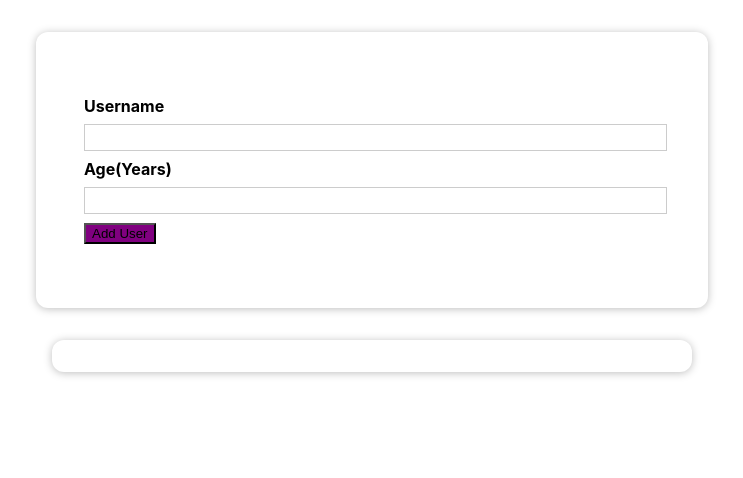
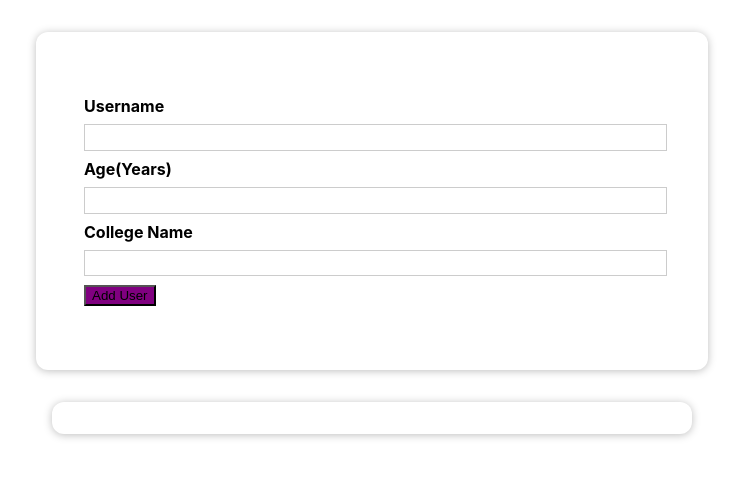
Before and after one commit to SigmaArun/Webtask, a React (Create React App) app: page / in a window 1280 px wide. Shown: the top 478 px of the page, without its empty margins (268-1011 px from the left). Built offline with nearby package versions, Linux system fonts and the light colour scheme.

Commit message:
REact First Project second Push adding one more field

```diff
--- a/src/FirstReactProject/App.js
+++ b/src/FirstReactProject/App.js
@@ -5,9 +5,9 @@ import UsersList from "./UsersList";
 const App=()=>{
    const[usersList,setUsersList]= useState([])
 
-   const addUserHandler=(uName,uAge)=>{
+   const addUserHandler=(uName,uAge,uCollege)=>{
         setUsersList((prevUserList)=>{
-            return [...prevUserList,{name:uName,age:uAge ,id:Math.random().toString()}];
+            return [...prevUserList,{name:uName,age:uAge,college:uCollege ,id:Math.random().toString()}];
         });
     }
     return(
--- a/src/FirstReactProject/InputForm.js
+++ b/src/FirstReactProject/InputForm.js
@@ -7,13 +7,14 @@ const InputForm = (props) => {
   const [enterdUsername, setEnteredUsername] = useState("");
   const [enterdAge, setEnteredAge] = useState("");
   const [error, setError] = useState();
+  const[enterdCollege,setEnteredCollege]=useState('');
 
   const submitForm = (event) => {
     event.preventDefault();
-    if (enterdUsername.trim().length === 0 || enterdAge.trim().length === 0) {
+    if (enterdUsername.trim().length === 0 || enterdAge.trim().length === 0 || enterdCollege.trim().length===0) {
       setError({
         title: "Invalid input",
-        message: "Please enter a valid name and age(non empty value)",
+        message: "Please enter a valid name ,age and College Name(non empty value)",
       });
       return;
     }
@@ -24,9 +25,10 @@ const InputForm = (props) => {
       });
       return;
     }
-    props.onAddUser(enterdUsername, enterdAge);
+    props.onAddUser(enterdUsername, enterdAge,enterdCollege);
     setEnteredUsername("");
     setEnteredAge("");
+    setEnteredCollege("");
   };
 
   const usernameChangeHandler = (event) => {
@@ -35,6 +37,9 @@ const InputForm = (props) => {
 
   const ageChangeHandler = (event) => {
     setEnteredAge(event.target.value);
+  };
+  const collegeChangeHandler = (event) => {
+    setEnteredCollege(event.target.value);
   };
 
   const errorHandler = () => {
@@ -68,6 +73,13 @@ const InputForm = (props) => {
             value={enterdAge}
             onChange={ageChangeHandler}
           ></input>
+          <label htmlFor="college">College Name</label>
+          <input
+            type="text"
+            id="college"
+            value={enterdCollege}
+            onChange={collegeChangeHandler}
+          ></input>
 
           <button style={{ background: "purple" }} type="submit">
             Add User
--- a/src/FirstReactProject/UsersList.js
+++ b/src/FirstReactProject/UsersList.js
@@ -8,7 +8,7 @@ const UsersList = (props) => {
     <ul>
       {props.users.map((user) => (
         <li key={user.id}>
-          {user.name} ({user.age} years old )
+          {user.name} ({user.age} years old ) {user.college}
         </li>
       ))}
     </ul>
```
